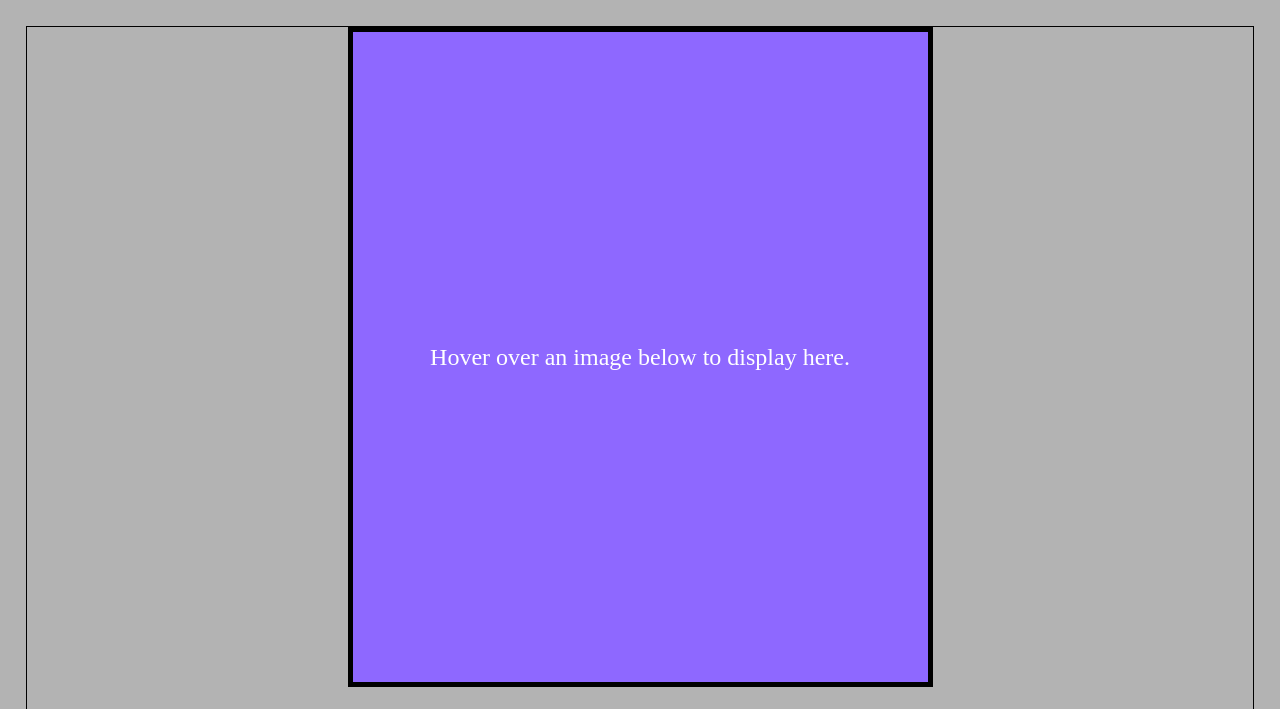
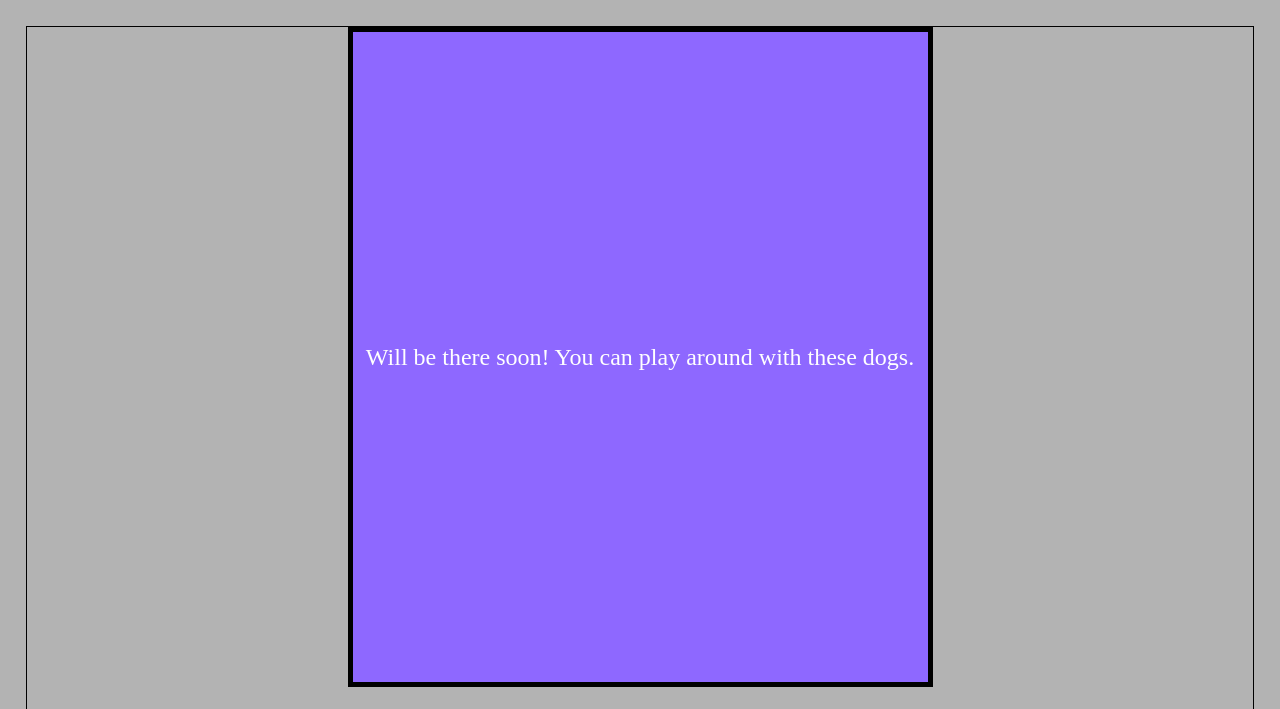
Before and after one commit to Baymax-ray/Baymax-ray.github.io, a plain HTML site: page index.html in a window 1280 px wide. Shown: the top 709 px of the page. Drawn offline with Linux system fonts and the light colour scheme.

Commit message:
Update index.html

```diff
--- a/index.html
+++ b/index.html
@@ -9,7 +9,8 @@
 <body>
 
 	<div id = "image">
-		Hover over an image below to display here.
+		Will be there soon!
+		You can play around with these dogs.
 	</div>
 
 	<img class = "preview" alt = "Styling with a Bandana" src = "https://s3-us-west-2.amazonaws.com/s.cdpn.io/389177/bacon.jpg" onmouseover = "upDate(this)" onmouseout = "unDo()">
```
